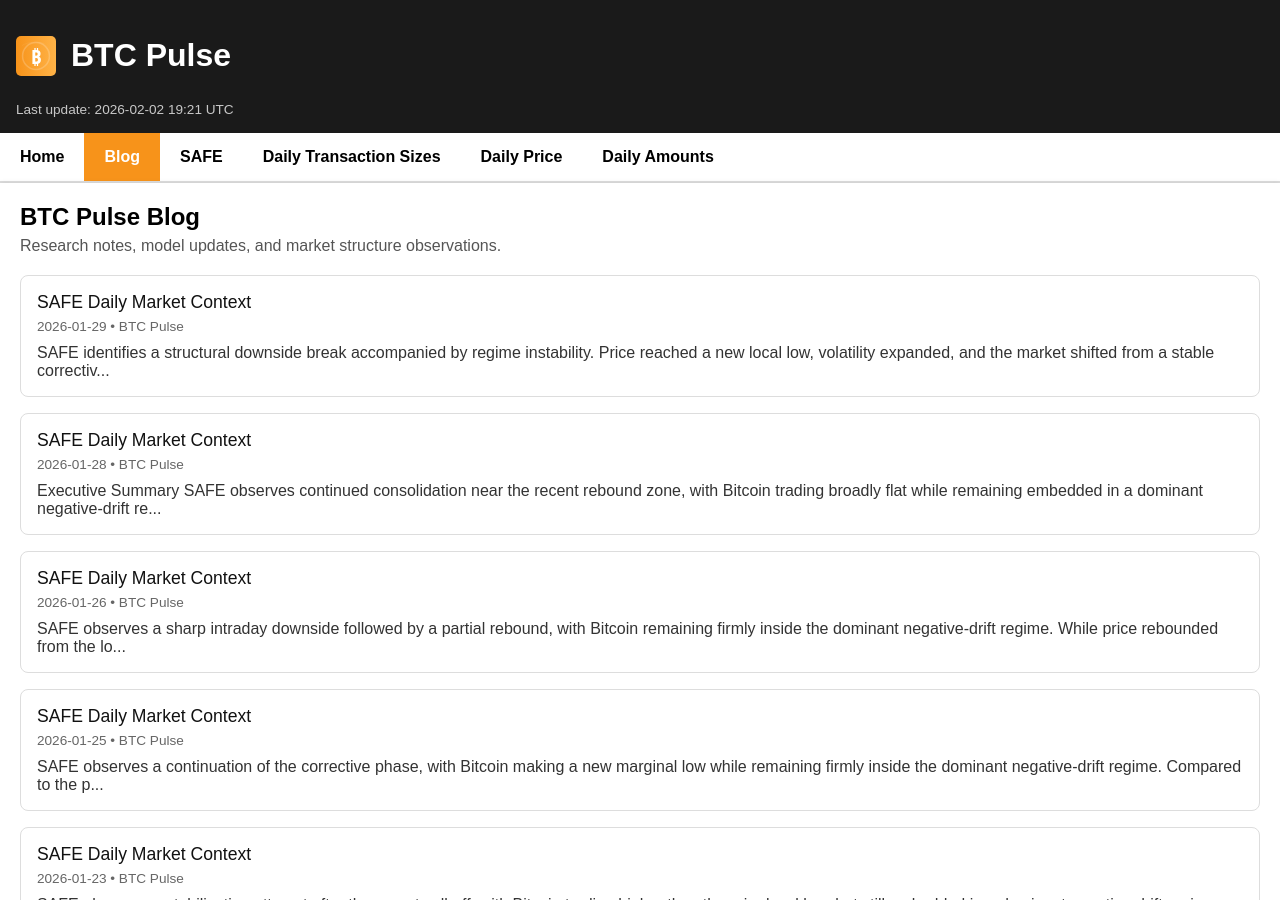
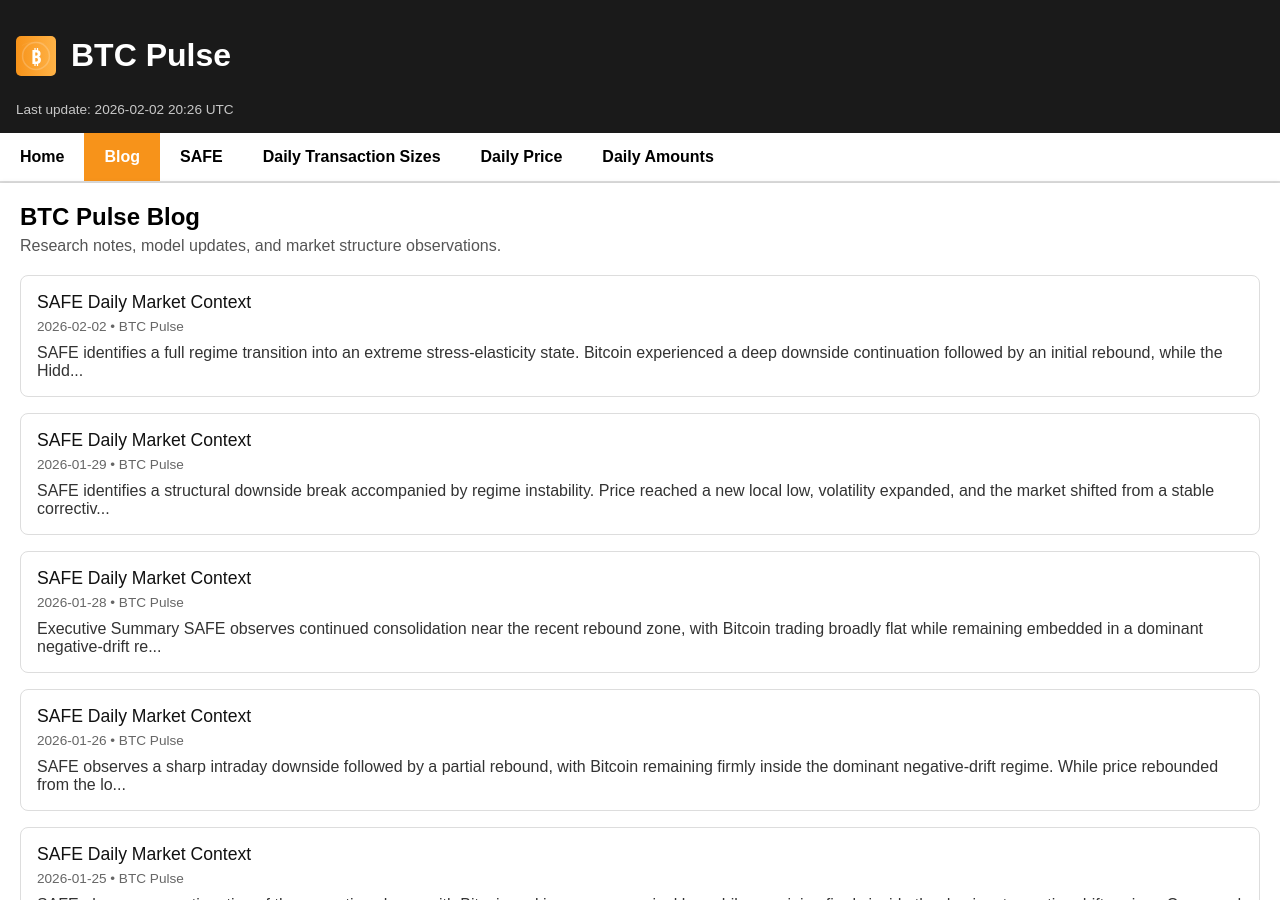
Before and after one commit to MihaiPopescu1985/bitcoin-charts, a Jekyll site: the page built from blog/index.md, in a window 1280 px wide and 900 px high. Built offline with Jekyll 4.4.1, drawn with Linux system fonts in a browser that asks for light colours; some of the changed lines change nothing that is shown.

Commit message:
daily reading

```diff
--- a/_data/last_update.json
+++ b/_data/last_update.json
@@ -1,3 +1,3 @@
 {
-  "iso": "2026-02-02T19:21:58Z"
+  "iso": "2026-02-02T20:26:31Z"
 }
--- /dev/null
+++ b/_posts/2026-02-02-safe-daily-market-context.md
@@ -0,0 +1,82 @@
+---
+layout: post
+title: "SAFE Daily Market Context"
+date: 2026-02-02
+author: BTC Pulse
+description: "SAFE flags a full regime transition into an extreme stress-elasticity state."
+---
+
+SAFE identifies a **full regime transition into an extreme stress-elasticity state**.
+Bitcoin experienced a **deep downside continuation** followed by an **initial rebound**, while the Hidden Markov Model converged with **near-total certainty** on a single regime.
+
+This reading marks a **qualitative shift** from regime instability to **regime dominance**, but in a **high-volatility, high-uncertainty environment**.
+
+SAFE classifies the current market as **post-shock, highly elastic, and structurally dangerous**, despite elevated rebound probabilities.
+
+## Regime Assessment (HMM)
+
+- **Dominant regime:** HMM_STATE_3
+- **Regime confidence:** 99.99%
+- **Estimated drift:** +0.176% per day
+- **Estimated volatility:** ~3.70% daily
+
+This is a **fully resolved regime transition**.
+Unlike the prior reading (fractured dominance), SAFE now detects **complete regime convergence**, indicating that the market has entered a **distinct behavioral phase**.
+
+## Price, Trend, and Positioning
+
+- **Close:** 78,511.31 (up from 76,968.21 low)
+- **TS_50:** -0.1191
+- **Band width:** 0.479
+- **Band position:** 0.041
+- **Range score:** 0.050
+
+The rebound is **reactive**, not structural. Trend damage remains severe.
+
+## Volatility and Short-Term Risk (10-day horizon)
+
+### Upside touch probabilities
+
+- **+2%:** 75.1%
+- **+5%:** 58.8%
+- **+10%:** 35.8%
+
+### Downside touch probabilities
+
+- **-2%:** 67.4%
+- **-5%:** 48.0%
+- **-10%:** 23.3%
+
+Upside elasticity dominates statistically, but volatility risk remains extreme.
+
+## Correction vs Rebound Dynamics
+
+- **P_CORRECTION_10D_CAL:** 2.0%
+- **P_REBOUND_10D_CAL:** 92.0%
+
+SAFE detects **near-maximal rebound elasticity**, typical of post-shock conditions.
+
+## On-Chain Activity and Structure
+
+- **Total transferred amount:** 1.34M
+- **Volume Z-score:** +2.19
+- **Dominance Z-score:** +1.78
+- **Whale transactions:** 108
+
+On-chain activity confirms **structural engagement**, not passive churn.
+
+## SAFE Positioning Output (Informational)
+
+- **Target exposure:** 35%
+- **Leverage:** 1.0x
+- **Direction:** Long-biased
+- **Conviction:** 0.0
+
+SAFE remains exposed but explicitly non-committal.
+
+## Final Interpretation
+
+SAFE describes the market as **post-crash elastic**:
+high rebound probability, extreme volatility, and maximum path risk.
+
+*SAFE is a statistical system. It does not predict outcomes or provide advice.*
```
